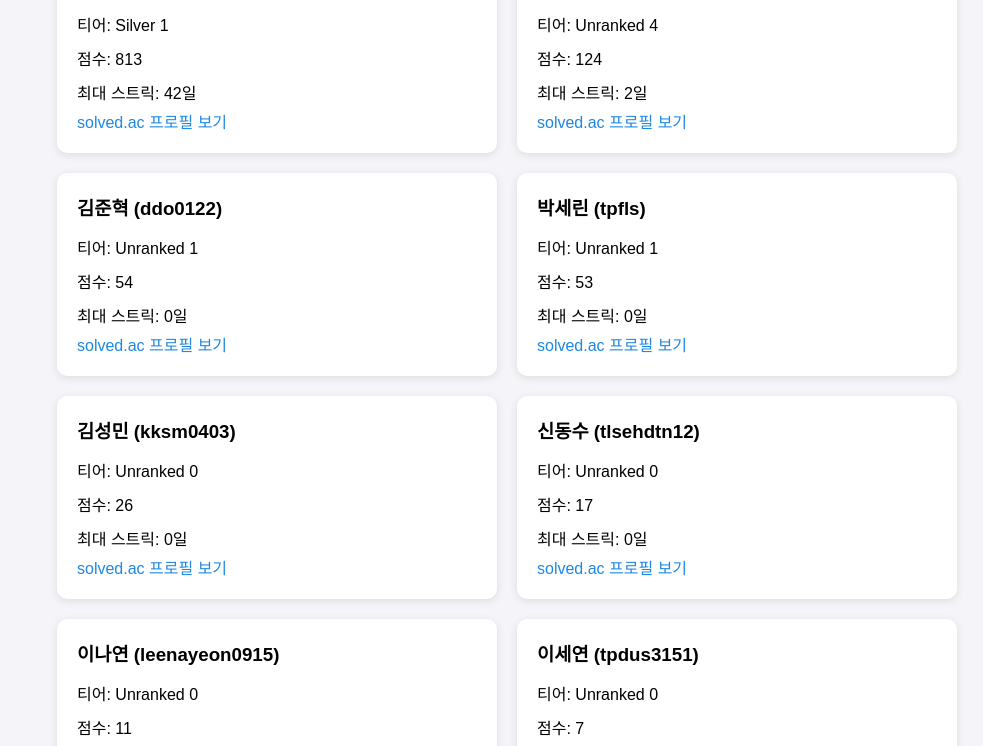
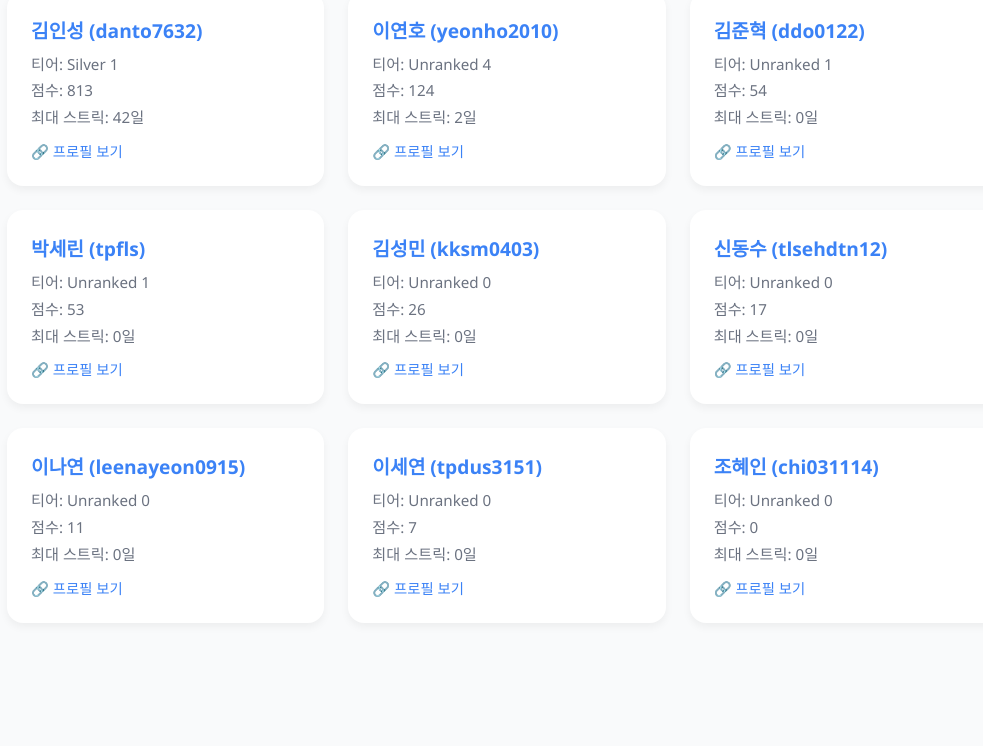
Before and after one commit to Danto7632/solvedac_profile, a plain HTML site: page index.html in a window 1280 px wide. Shown: the part 145-891 px from the top of the page, without its empty margins (133-1116 px from the left). After the commit the page ends 800 px from the top, so only its background shows below. Drawn offline with Linux system fonts and the light colour scheme.

Commit message:
Update index.html

```diff
--- a/index.html
+++ b/index.html
@@ -5,48 +5,81 @@
   <meta name="viewport" content="width=device-width, initial-scale=1.0">
   <title>solved.ac 프로필 카드</title>
   <style>
+    :root {
+      --bg-color: #f9fafb;
+      --card-bg: #ffffff;
+      --text-color: #111827;
+      --sub-text: #6b7280;
+      --accent: #3b82f6;
+      --shadow: rgba(0, 0, 0, 0.05);
+    }
+
     body {
-      font-family: Arial, sans-serif;
-      background-color: #f4f4f9;
       margin: 0;
-      padding: 20px;
+      padding: 2rem;
+      font-family: 'Segoe UI', Tahoma, Geneva, Verdana, sans-serif;
+      background-color: var(--bg-color);
+      color: var(--text-color);
     }
 
     h2 {
       text-align: center;
-      color: #333;
+      margin-bottom: 2rem;
+      font-size: 2rem;
     }
 
     #container {
       display: grid;
-      grid-template-columns: repeat(2, 1fr);
-      gap: 20px;
-      max-width: 900px;
+      grid-template-columns: repeat(auto-fit, minmax(280px, 1fr));
+      gap: 1.5rem;
+      max-width: 1000px;
       margin: 0 auto;
     }
 
     .card {
-      background-color: white;
-      border-radius: 10px;
-      box-shadow: 0 2px 8px rgba(0, 0, 0, 0.1);
-      padding: 20px;
-      text-align: left;
-      display: flex;
-      flex-direction: column;
-      justify-content: center;
+      background-color: var(--card-bg);
+      border-radius: 1rem;
+      padding: 1.5rem;
+      box-shadow: 0 4px 8px var(--shadow);
+      transition: transform 0.2s ease;
+    }
+
+    .card:hover {
+      transform: translateY(-5px);
     }
 
     .card h3 {
-      margin: 0 0 10px 0;
+      margin: 0 0 0.5rem 0;
+      font-size: 1.2rem;
+      color: var(--accent);
     }
 
     .card p {
-      margin: 5px 0;
+      margin: 0.3rem 0;
+      color: var(--sub-text);
+      font-size: 0.95rem;
     }
 
     .card a {
-      color: #1e88e5;
+      margin-top: 0.5rem;
+      display: inline-block;
+      font-size: 0.9rem;
+      color: var(--accent);
       text-decoration: none;
+    }
+
+    .card a:hover {
+      text-decoration: underline;
+    }
+
+    @media (max-width: 600px) {
+      body {
+        padding: 1rem;
+      }
+
+      h2 {
+        font-size: 1.5rem;
+      }
     }
   </style>
 </head>
@@ -74,7 +107,7 @@
             <p>티어: ${tierDisplay}</p>
             <p>점수: ${profile.rating}</p>
             <p>최대 스트릭: ${profile.maxStreak}일</p>
-            <a href="https://solved.ac/profile/${profile.handle}" target="_blank">solved.ac 프로필 보기</a>
+            <a href="https://solved.ac/profile/${profile.handle}" target="_blank">🔗 프로필 보기</a>
           `;
           container.appendChild(card);
         });
```
